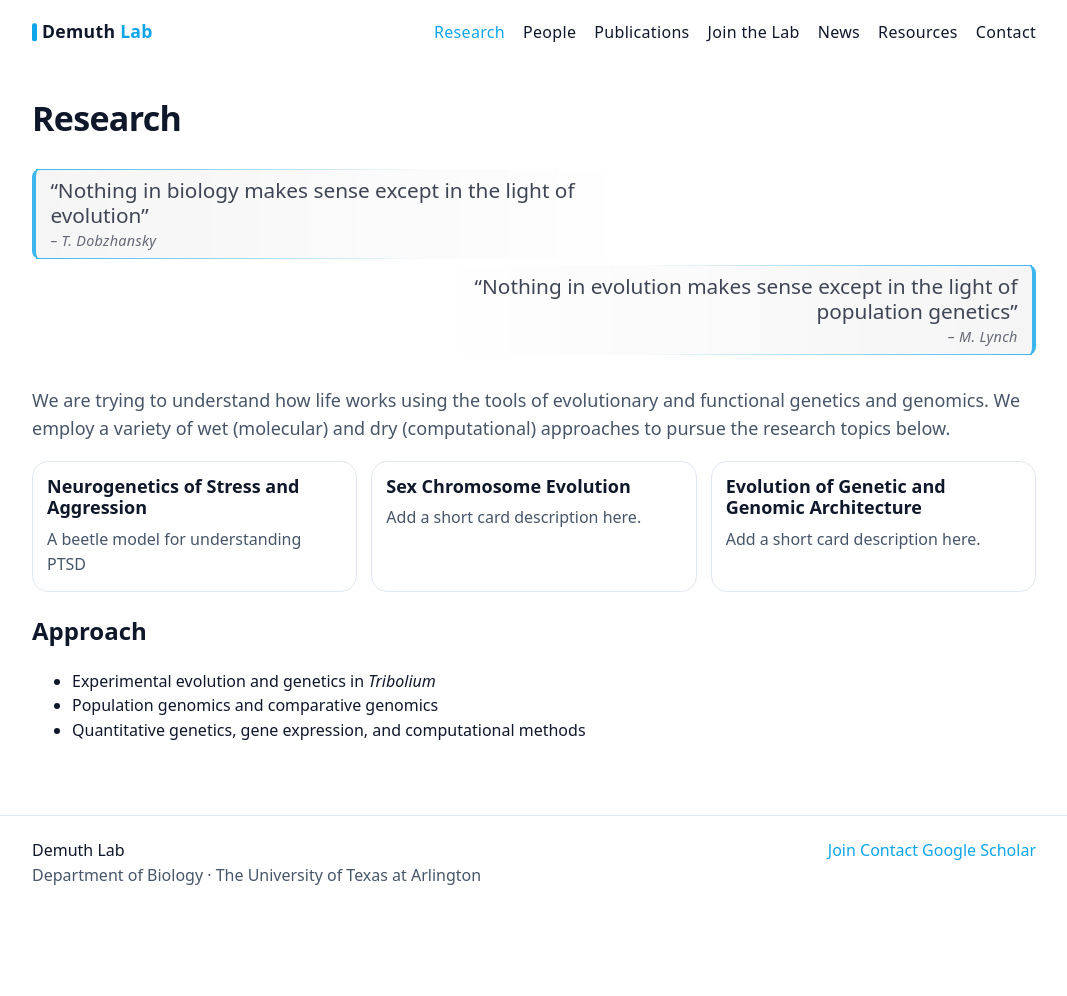
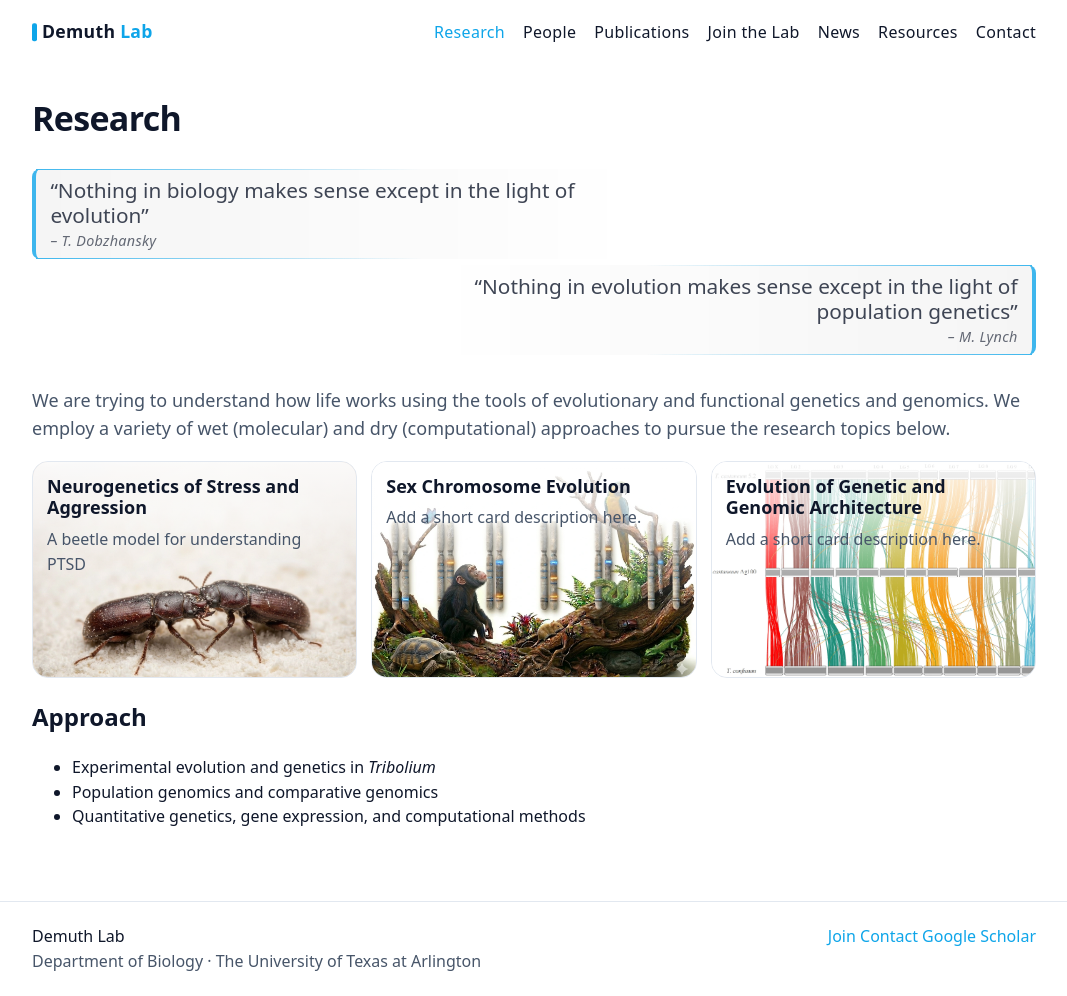
Before and after one commit to demuth-lab/demuth-lab.github.io, a Jekyll site: the page built from research/index.md, in a window 1280 px wide and 996 px high. Shown: the whole window, without its empty margins (106-1173 px from the left). Built offline with Jekyll 4.4.1, drawn with Linux system fonts in a browser that asks for light colours.

Commit message:
Update index.md

```diff
--- a/research/index.md
+++ b/research/index.md
@@ -21,7 +21,7 @@ title: "Research"
 <div class="cards">
   {% assign research_pages = site.research | sort: "order" %}
   {% for p in research_pages %}
-    <a class="card card-image"
+    <a class="card card--image"
        href="{{ p.url | relative_url }}"
        style="--card-img:url('{{ p.card_image | default: p.hero_image | relative_url }}')">
       <h3>{{ p.card_title | default: p.title }}</h3>
```
